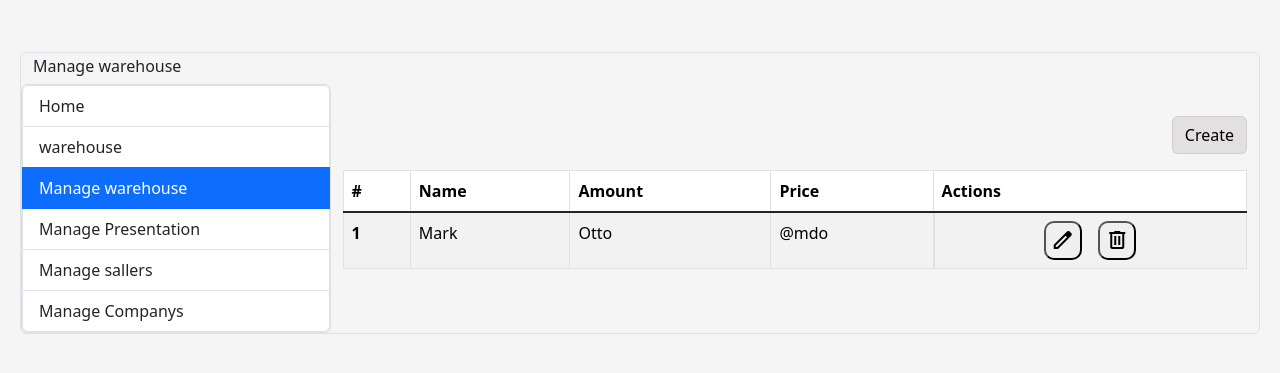
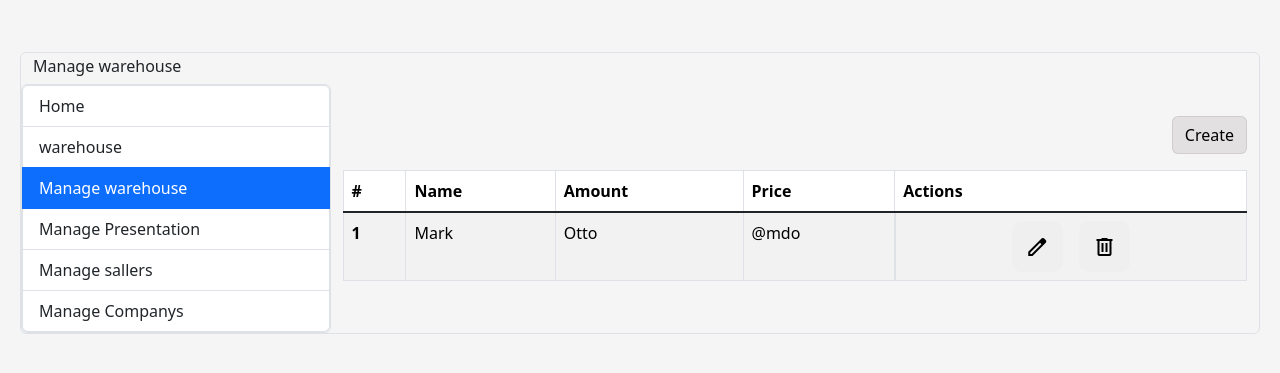
Before and after one commit to cristianHNITSP/proyecto-final-tiendadevanessa, a Flask app: page /products/manage_warehouse in a window 1280 px wide. Shown: the part 44-417 px from the top of the page. Run offline with Flask 3, Linux system fonts and the light colour scheme; some libraries are stand-ins or nearby versions.

Commit message:
otro cambio visual :D

```diff
--- a/marketMAIN/static/css/products.css
+++ b/marketMAIN/static/css/products.css
@@ -64,14 +64,14 @@ body.dark-mode .list-group-buttons:active {
 
 
 .square-btn {
-  width: 3vw; /* Utilizamos 10% del ancho de la ventana */
-  height: 3vw; /* Utilizamos 10% del ancho de la ventana */
+  width: 4vw; /* Utilizamos 10% del ancho de la ventana */
+  height: 4vw; /* Utilizamos 10% del ancho de la ventana */
   /* Otros estilos */
   display: inline-flex;
   align-items: center;
   justify-content: center;
   border-radius: 10px; /* Suaviza los bordes */
-
+  border: none;
   transition: background-color 0.3s; /* Agrega una transición suave */
 }
 
```
